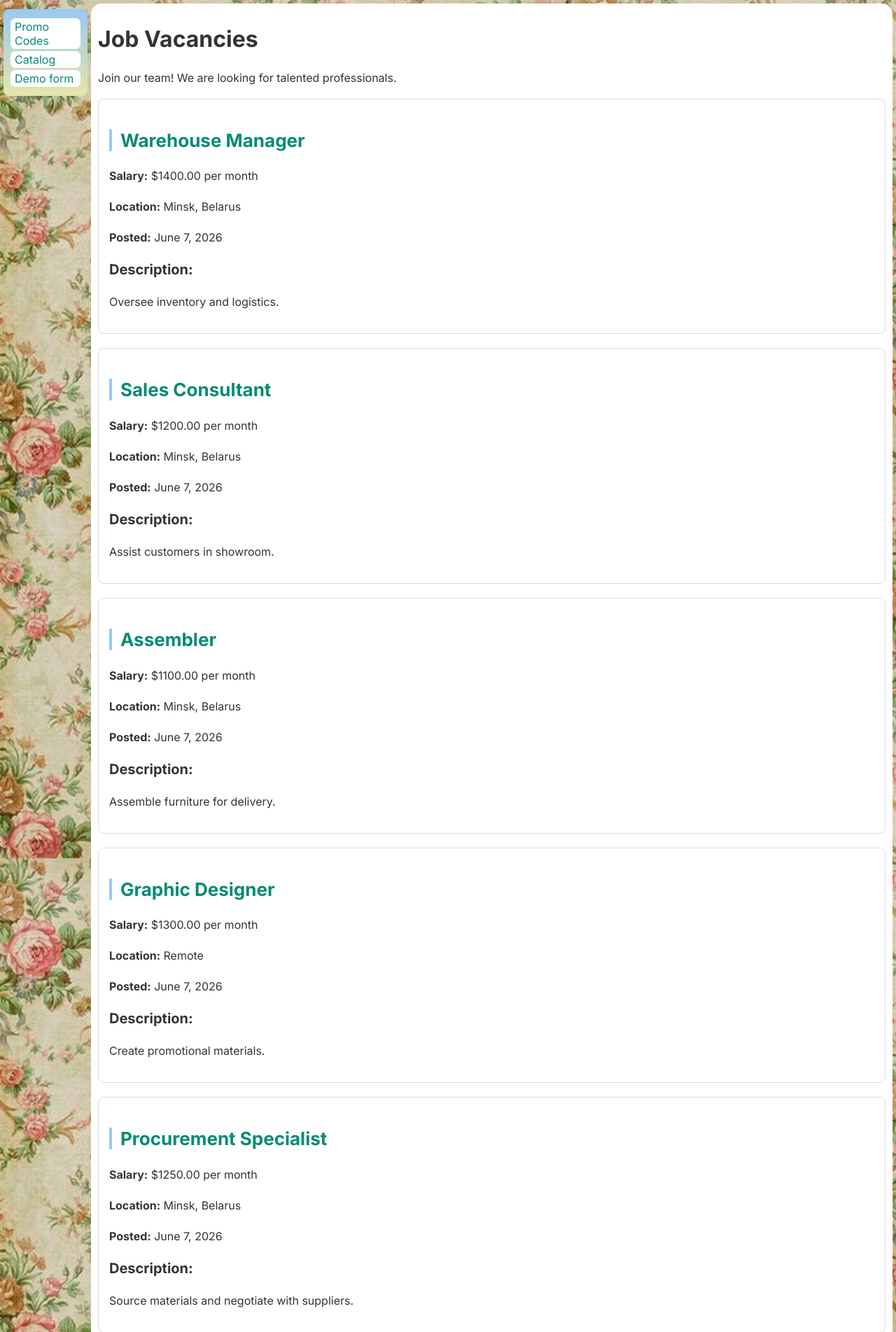
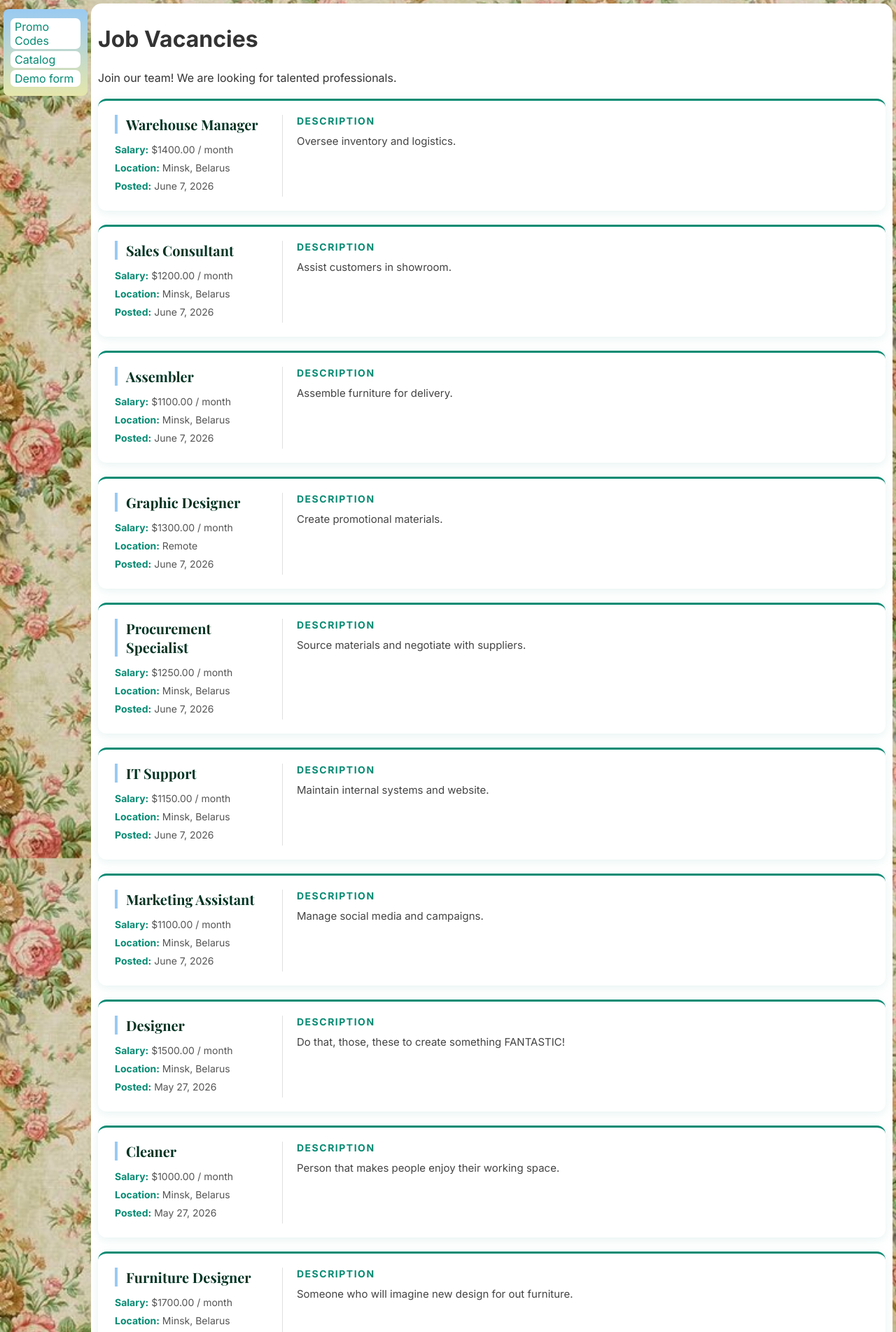
Before and after one commit to zhuchok0/FurnitureFactorySite, a Django app: page /vacancies/ in a window 1280 px wide. Shown: the part 54-1957 px from the top of the page at 70% size. Run offline with Django 5.2, Linux system fonts and the light colour scheme; data comes from the database, SQL or seed files in the repository.

Commit message:
updated vacancies

```diff
--- a/main/templates/vacancies_list.html
+++ b/main/templates/vacancies_list.html
@@ -3,22 +3,34 @@
 {% block title %}Vacancies{% endblock %}
 
 {% block content %}
-    <h1>Job Vacancies</h1>
-    <p>Join our team! We are looking for talented professionals.</p>
+<h1>Job Vacancies</h1>
+<p>Join our team! We are looking for talented professionals.</p>
+
+<div class="vacancies">
 
     {% for vacancy in vacancies %}
-    <div class="vacancy-item" style="border: 1px solid #ddd; margin-bottom: 20px; padding: 15px; border-radius: 8px;">
-        <h2>{{ vacancy.title }}</h2>
-        <p><strong>Salary:</strong> ${{ vacancy.salary|floatformat:2 }} per month</p>
-        <p><strong>Location:</strong> {{ vacancy.location }}</p>
-        <p><strong>Posted:</strong> {{ vacancy.created_date }}</p>
+    <article class="vacancy-card">
 
-        <div class="description">
-            <h3>Description:</h3>
+        <div class="vacancy-meta">
+            <h2>{{ vacancy.title }}</h2>
+
+            <p>
+                <strong>Salary:</strong>
+                ${{ vacancy.salary|floatformat:2 }} / month
+            </p>
+            <p><strong>Location:</strong> {{ vacancy.location }}</p>
+            <p><strong>Posted:</strong> {{ vacancy.created_date }}</p>
+        </div>
+
+        <div class="vacancy-description">
+            <h3>Description</h3>
             <p>{{ vacancy.description|linebreaks }}</p>
         </div>
-    </div>
+
+    </article>
     {% empty %}
     <p>No vacancies available at the moment. Please check back later.</p>
     {% endfor %}
+
+</div>
 {% endblock %}
--- a/static/css/style.css
+++ b/static/css/style.css
@@ -1552,3 +1552,97 @@ main p {
     color: #fff;
     border-radius: 6px;
 }
+
+/* -------------------------- VACANCIES -------------------------- */
+
+/* Контейнер — очистка float */
+.vacancies::after {
+    content: "";
+    display: table;
+    clear: both;
+}
+
+/* Карточка — начинается с новой строки (clear: both) */
+.vacancy-card {
+    clear: both;
+    margin-bottom: 20px;
+    padding: 20px 24px;
+    background: #fff;
+    border-radius: 12px;
+    border-top: 3px solid #068b73;
+    box-shadow: 0 3px 14px rgba(6, 139, 115, .1);
+}
+
+/* Очистка float внутри карточки */
+.vacancy-card::after {
+    content: "";
+    display: table;
+    clear: both;
+}
+
+/* Левая колонка — метаданные */
+.vacancy-meta {
+    float: left;
+    width: 240px;
+    padding-right: 20px;
+    border-right: 1px solid #e0e0e0;
+}
+
+.vacancy-meta h2 {
+    margin: 0 0 12px;
+    font-size: 20px;
+    color: #003322;
+    font-family: 'Playfair Display', Georgia, serif;
+}
+
+.vacancy-meta p {
+    margin: 5px 0;
+    font-size: 14px;
+    color: #555;
+    line-height: 1.5;
+}
+
+.vacancy-meta strong {
+    color: #068b73;
+}
+
+/* Правая колонка — описание */
+.vacancy-description {
+    float: left;
+    width: calc(100% - 260px);
+    margin-left: 20px;
+}
+
+.vacancy-description h3 {
+    margin: 0 0 8px;
+    font-size: 14px;
+    text-transform: uppercase;
+    letter-spacing: 1.5px;
+    color: #068b73;
+    font-weight: 600;
+}
+
+.vacancy-description p {
+    margin: 0 0 8px;
+    line-height: 1.7;
+    color: #444;
+    font-size: 15px;
+}
+
+/* Мобильные — одна колонка */
+@media (max-width: 700px) {
+    .vacancy-meta,
+    .vacancy-description {
+        float: none;
+        width: 100%;
+        margin-left: 0;
+        padding-right: 0;
+        border-right: none;
+    }
+
+    .vacancy-meta {
+        padding-bottom: 15px;
+        border-bottom: 1px solid #e0e0e0;
+        margin-bottom: 15px;
+    }
+}
```
